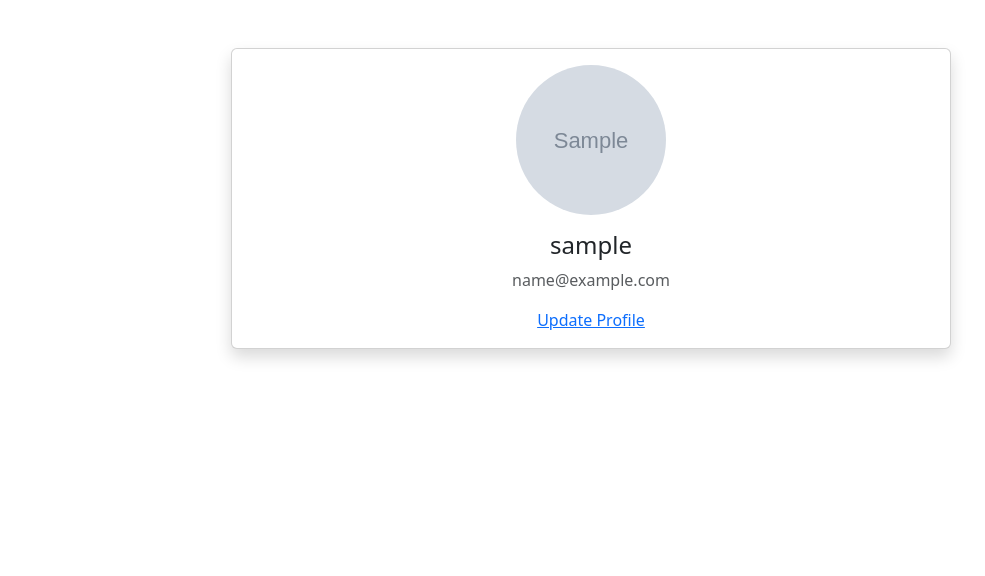
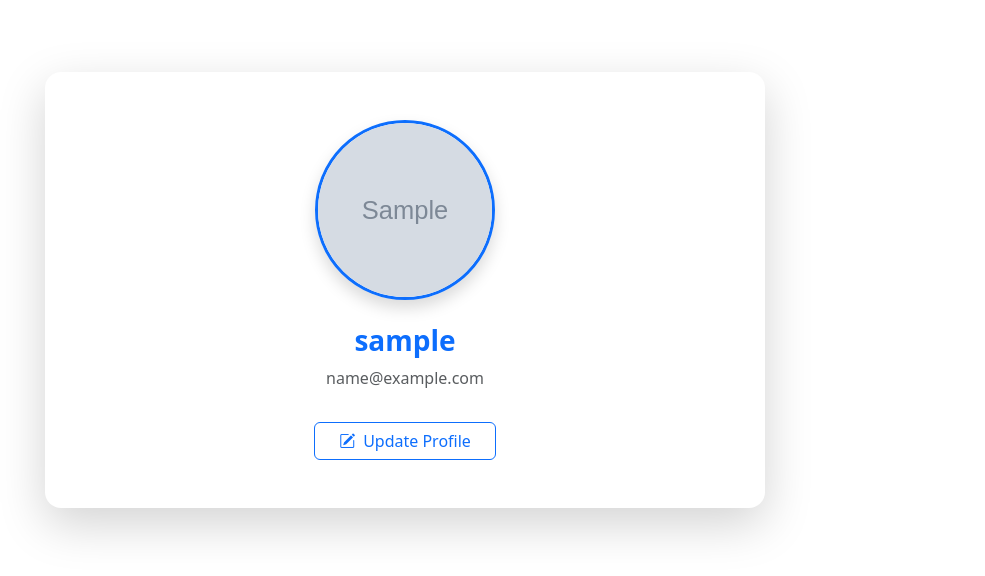
Before and after one commit to bishalrca/Blogpost, a Django app: page /accounts/profile/1 in a window 1280 px wide. Shown: the part 61-637 px from the top of the page, without its empty margins (49-1034 px from the left). Run offline with Django 5.2, Linux system fonts and the light colour scheme; a user stored in the database is signed in; tables that the repository leaves empty hold one stand-in row (values such as "Sample post"); grey boxes marked "Sample" are stand-in pictures; data that the repository does not hold is empty; some libraries are stand-ins or nearby versions.

Commit message:
blogging whole fucking day

```diff
--- a/accounts/views.py
+++ b/accounts/views.py
@@ -4,14 +4,21 @@
 from .forms import CustomUserCreationForm, ProfileUpdateForm
 from django.contrib.auth import get_user_model
 from .models import CustomUser
+from blog.models import Blog
 from django.contrib.auth.forms import UserChangeForm
 from django.contrib.auth import logout
 from django.contrib import messages
 
 User = get_user_model()
 
+#use this to show context
 class CustomLoginView(LoginView):
     template_name = 'registration/login.html'
+
+    def get_context_data(self, **kwargs):
+        context = super().get_context_data(**kwargs)
+        context['blogs'] = Blog.objects.all().order_by('-created_at')[:1]
+        return context
 
     def get_success_url(self):
         return '/'
@@ -29,22 +36,25 @@
 
     def get(self, request):
         form = CustomUserCreationForm()
-        return render(request, self.template_name, {'form': form})
+        blogs = Blog.objects.all().order_by('-created_at')[:1]
+        return render(request, self.template_name, {'form': form, 'blogs': blogs})
 
     def post(self, request):
         form = CustomUserCreationForm(request.POST, request.FILES)
+        blogs = Blog.objects.all().order_by('-created_at')[:1]
         if form.is_valid():
             form.save()
             return redirect('accounts:login')
-        return render(request, self.template_name, {'form': form})
+        return render(request, self.template_name, {'form': form, 'blogs': blogs})
 
 
 class ProfileView(View):
     template_name = 'registration/profile.html'
 
     def get(self, request, *args,**kwargs):
+        blogs = Blog.objects.all().order_by()[:1]
         profile = get_object_or_404(CustomUser, id=kwargs['pk'])
-        return render(request, self.template_name,{'profile':profile})
+        return render(request, self.template_name,{'profile':profile, 'blogs':blogs})
 
 class ProfileEditView(View):
     template_name = 'registration/profile_edit.html'
--- a/blog/views.py
+++ b/blog/views.py
@@ -22,17 +22,19 @@
 
     def get(self, request, *args, **kwargs):
         form = self.form_class()
-        return render(request, 'create_blog.html', {'form': form})
+        blogs = Blog.objects.all().order_by('-created_at')[:1]
+        return render(request, 'create_blog.html', {'form': form, 'blogs':blogs})
 
     def post(self, request, *args, **kwargs):
         form = self.form_class(request.POST)
+        blogs = Blog.objects.all().order_by('-created_at')[:1]
         if form.is_valid():
             blog = form.save(commit=False)
             blog.author = request.user
             blog.save()
             messages.success(request, 'Blog created successfully')
             return redirect(self.success_url)
-        return render(request, 'create_blog.html', {'form': form})
+        return render(request, 'create_blog.html', {'form': form, 'blogs':blogs})
 
 class BlogUpdateView(LoginRequiredMixin, View):
     template_name = 'templates/create_blog.html'
--- a/templates/base.html
+++ b/templates/base.html
@@ -20,6 +20,7 @@
         {% if user.is_authenticated %}
         <li class="nav-item"><a class="nav-link" href="{% url 'blog:create_blog' %}">Create Post</a></li>
         <li class="nav-item"><a class="nav-link" href="{% url 'blog:all_blog' %}">Blog List</a></li>
+
         <li class="nav-item"><a class="nav-link" href="{% url 'accounts:profile' user.id%}">Profile</a></li>
         <li class="nav-item"><a class="nav-link" href="{% url 'accounts:logout' %}">Logout</a></li>
         {% else %}
--- a/templates/blog_detail.html
+++ b/templates/blog_detail.html
@@ -30,14 +30,14 @@
                     <div class="d-flex">
                         <div class="me-3">
                             {% if comment.user.profile_picture %}
-                                <img src="{{ comment.user.profile_picture.url }}" alt="Profile" class="rounded-circle" width="50" height="50">
+                                <img src="{{ comment.user.profile_picture.url }}" alt="Profile" class="rounded-circle" width="35" height="35">
                             {% else %}
                                 <img src="https://via.placeholder.com/50" alt="Avatar" class="rounded-circle">
                             {% endif %}
                         </div>
                         <div>
                             <div class="fw-semibold">{{ comment.user.username }}</div>
-                            <small class="text-muted">{{ comment.created_at|date:"M d, Y H:i" }}</small>
+                            <i class="bi bi-calendar-event"></i> <small class="text-muted">{{ comment.created_at|date:"F d, Y" }}</small>
                             <p class="mt-2">{{ comment.content }}</p>
                         </div>
                     </div>
--- a/templates/registration/profile.html
+++ b/templates/registration/profile.html
@@ -2,26 +2,33 @@
 {% load static %}
 
 {% block content %}
-<div class="container mt-5">
-    <div class="row justify-content-center">
+<div class="container py-5">
+    <div class="row">
         <div class="col-md-8">
 
-            <!-- Profile Display Section -->
-            <div class="card shadow mb-4">
-                <div class="card-body text-center">
+            <!-- Profile Card -->
+            <div class="card border-0 shadow-lg rounded-4">
+                <div class="card-body text-center p-5">
+
                     {% if profile.profile_picture %}
-                        <img src="{{ request.user.profile_picture.url }}" class="rounded-circle mb-3" width="150" height="150" alt="Profile Picture">
+                        <img src="{{ request.user.profile_picture.url }}" class="rounded-circle mb-4 border border-3 border-primary shadow" style = "width: 180px; height: 180px; object-fit: cover;" alt="Profile Picture">
                     {% else %}
-                        <img src="{% static 'default-avatar.png' %}" class="rounded-circle mb-3" width="150" height="150" alt="Default Avatar">
+                        <img src="{% static 'images/360_F_724597608_pmo5BsVumFcFyHJKlASG2Y2KpkkfiYUU.jpg' %}" class="rounded-circle mb-4 border border-3 border-secondary shadow" width="150" height="150" alt="Default Avatar">
                     {% endif %}
 
-                    <h4>{{ profile.username }}</h4>
+                    <h3 class="fw-bold text-primary">{{ profile.username }}</h3>
                     <p class="text-muted">{{ profile.email }}</p>
-                    <a href="{% url 'accounts:profile_edit' pk=profile.id %}">Update Profile</a>
+
+                    <a href="{% url 'accounts:profile_edit' pk=profile.id %}" class="btn btn-outline-primary mt-3 px-4">
+                        <i class="bi bi-pencil-square me-2"></i>Update Profile
+                    </a>
                 </div>
             </div>
 
-
+        </div>
+        <!-- Sidebar Column: Latest Blog -->
+        <div class="col-md-4">
+            {% include 'blog/includes/recent_blog.html' %}
         </div>
     </div>
 </div>
--- a/templates/registration/profile_edit.html
+++ b/templates/registration/profile_edit.html
@@ -22,19 +22,19 @@
                         {% endif %}
 
                         <div class="form-group mb-3">
-                            <label for="{{ form.username.id_for_label }}">Username</label>
+                            <label for="{{ form.username.id_for_label }}">Username:</label>
                             {{ form.username }}
                             {{ form.username.errors }}
                         </div>
 
                         <div class="form-group mb-3">
-                            <label for="{{ form.email.id_for_label }}">Email</label>
+                            <label for="{{ form.email.id_for_label }}">Email:</label>
                             {{ form.email }}
                             {{ form.email.errors }}
                         </div>
 
                         <div class="form-group mb-3">
-                            <label for="{{ form.profile_picture.id_for_label }}">Profile Picture</label><br>
+                            <label for="{{ form.profile_picture.id_for_label }}">Profile Picture:</label><br>
                             {% if request.user.profile_picture %}
                                 <img src="{{ request.user.profile_picture.url }}" class="rounded mb-2" width="100" height="100" alt="Current Picture"><br>
                             {% endif %}
```
Also changed, not shown: templates/create_blog.html (+6 -1 lines), templates/home.html (+1 -19 lines), templates/registration/login.html (+14 -2 lines), templates/registration/signup.html (+12 -0 lines).
